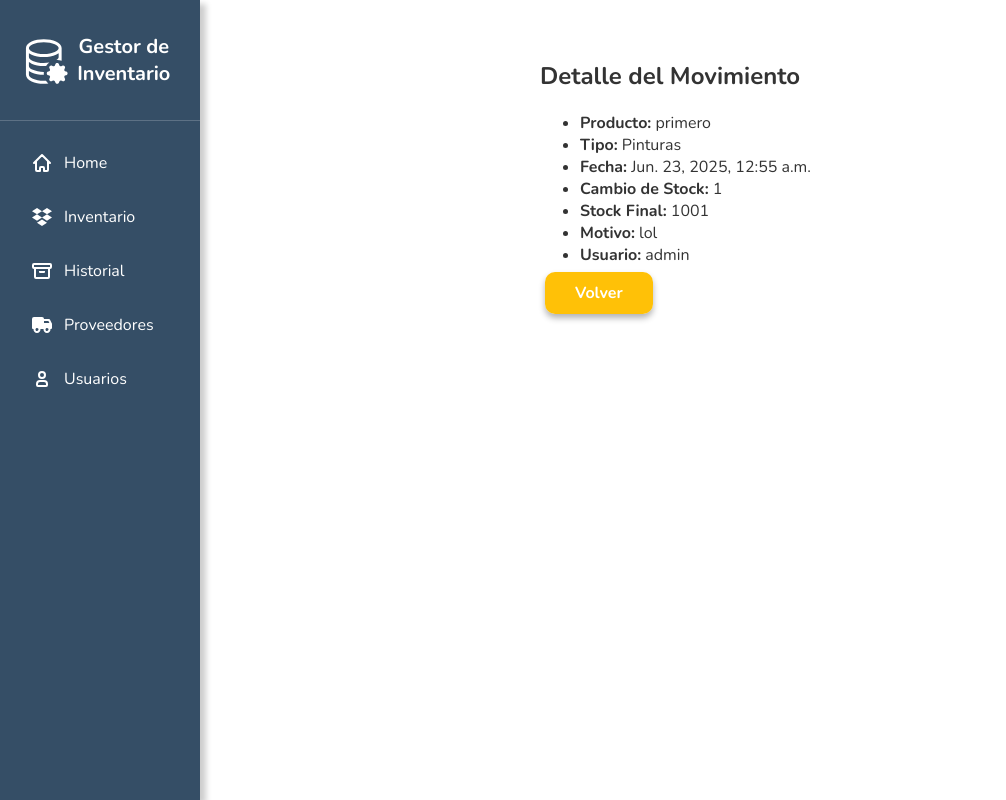
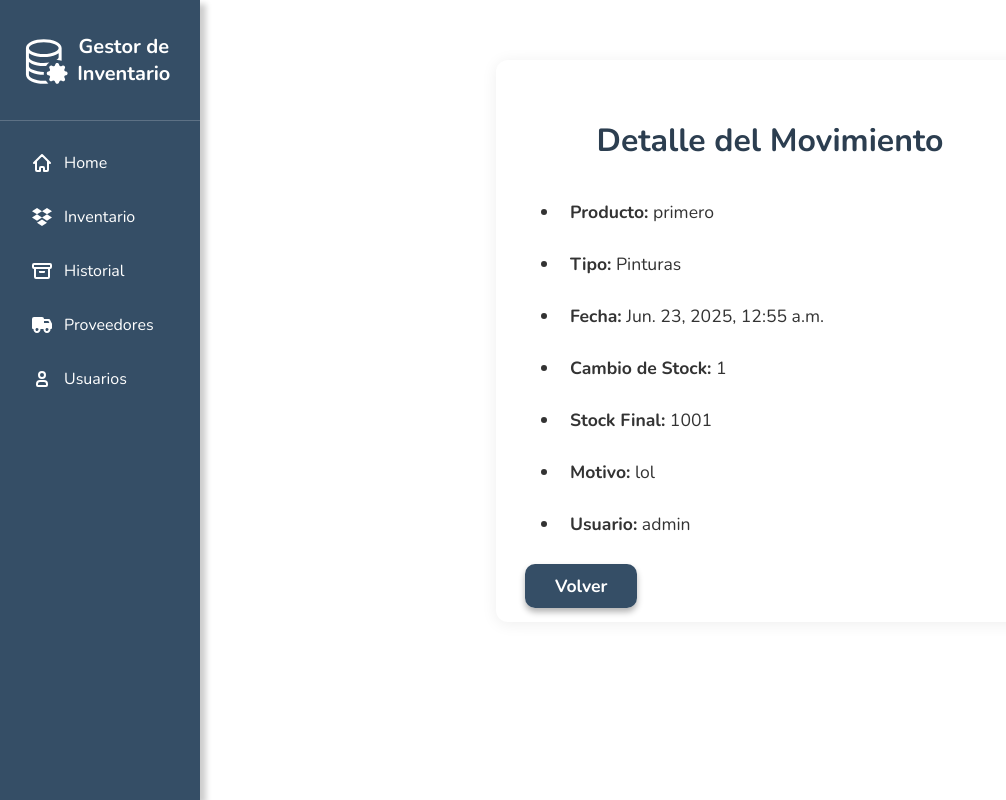
Before and after one commit to lvkhss/GestorInventario, a Django app: a page that uses inventory/templates/inv/detalle_historial.html in a window 1280 px wide. Shown: the whole page, without its empty margins (0-1006 px from the left). Run offline with Django 3.2, Linux system fonts and the light colour scheme; data comes from the database, SQL or seed files in the repository; both versions use the stored data as it was after the commit; tables that the repository leaves empty hold one stand-in row (values such as "Sample post").

Commit message:
bug fixes

```diff
--- a/inventory/models.py
+++ b/inventory/models.py
@@ -2,11 +2,7 @@ from django.db import models, connection
 from django.utils.timezone import now
 from django.contrib.auth.models import User
 
-TIPOS_PRODUCTO = (
-    ('Sellantes', 'Sellante'),
-    ('Herramientas', 'Herramienta'),
-    ('Pinturas', 'Pintura'),
-)
+
 
 class Suppliers(models.Model):
     empresa = models.CharField(max_length=100)
@@ -20,7 +16,7 @@ class Suppliers(models.Model):
 
 class Producto(models.Model):
     name = models.CharField(max_length=200, default='Sin nombre')
-    type = models.CharField(max_length=200, blank=False, choices=TIPOS_PRODUCTO)
+    type = models.CharField(max_length=200, blank=False)
     price = models.IntegerField()
     stock = models.IntegerField(default=0)
     codigo_barras = models.CharField(max_length=50, null=True, blank=True)
--- a/inventory/static/css/style.css
+++ b/inventory/static/css/style.css
@@ -313,3 +313,39 @@ form + p {
 
 
 /* EXCEL */
+
+.detalle-mov-container {
+  max-width: 500px;
+  margin: 40px auto;
+  background: #fff;
+  border-radius: 12px;
+  box-shadow: 0 2px 16px rgba(0,0,0,0.07);
+  padding: 32px 24px 24px 24px;
+}
+
+.detalle-mov-container h2 {
+  font-size: 2rem;
+  margin-bottom: 1.5rem;
+  color: #2c3e50;
+  text-align: center;
+}
+
+.detalle-mov-container .list-group {
+  margin-bottom: 1.5rem;
+}
+
+.detalle-mov-container .list-group-item {
+  font-size: 1.1rem;
+  border: none;
+  padding: 14px 10px;
+}
+
+.detalle-mov-container .list-group-item:last-child {
+  border-bottom: none;
+}
+
+.detalle-mov-container .btn {
+  background-color: #354e66;
+  width: 100%;
+  font-size: 1.1rem;
+}
--- a/inventory/templates/inv/detalle_historial.html
+++ b/inventory/templates/inv/detalle_historial.html
@@ -1,7 +1,7 @@
 {% extends 'inv/base.html' %}
 
 {% block body %}
-<div class="container mt-4">
+<div class="container mt-4 detalle-mov-container">
   <h2>Detalle del Movimiento</h2>
   <ul class="list-group">
     <li class="list-group-item"><strong>Producto:</strong> {{ movimiento.nombre_producto }}</li>
--- a/inventory/templates/inv/index.html
+++ b/inventory/templates/inv/index.html
@@ -19,7 +19,7 @@
         <tr>
           <td>{{ entry.item.name }}</td>
           <td>{{ entry.category }}</td>
-          <td>{{ entry.item.price }} $</td>
+          <td>$ {{ entry.item.price }}</td>
           <td>{{ entry.item.date_added }}</td>
           <td>{{ entry.item.stock }}</td>
         </tr>
@@ -49,7 +49,7 @@
         <tr>
           <td>{{ entry.item.name }}</td>
           <td>{{ entry.category }}</td>
-          <td>{{ entry.item.price }} $</td>
+          <td>$ {{ entry.item.price }}</td>
           <td>{{ entry.item.date_added }}</td>
           <td>{{ entry.item.stock }}</td>
         </tr>
--- a/inventory/templates/inv/tabla_historial.html
+++ b/inventory/templates/inv/tabla_historial.html
@@ -19,7 +19,7 @@
         <td>{% if mov.cambio_stock > 0 %}+{% endif %}{{ mov.cambio_stock }}</td>
         <td>{{ mov.stock_final }}</td>
         <td>{{ mov.motivo }}</td>
-        <td style="padding-right:30px;">
+        <td style="padding-right:20px;">
   <a href="{% url 'detalle_historial' mov.pk %}" class="btn btn-sm btn-primary">Detalles</a>
 </td>
 
--- a/inventory/templates/inv/tabla_productos.html
+++ b/inventory/templates/inv/tabla_productos.html
@@ -14,7 +14,7 @@
       <tr>
         <td>{{ entry.item.codigo_barras }}</td>
         <td>{{ entry.item.name }}</td>
-        <td>{{ entry.item.price }} $</td>
+        <td>$ {{ entry.item.price }}</td>
         <td>{{ entry.item.stock }}</td>
         <td>
           {% if entry.category == "Sellantes" %}
--- a/inventory/views.py
+++ b/inventory/views.py
@@ -153,10 +153,10 @@ def index(request):
         {"item": pintura, "category": "Pinturas"} for pintura in pinturas
     ]
 
-    # Last 10 added products (by date_added descending)
+    # Last 10 added products (by id descending)
     latest_items = sorted(
         all_items,
-        key=lambda x: getattr(x["item"], "date_added", None) or 0,
+        key=lambda x: getattr(x["item"], "id", None) or 0,
         reverse=True
     )[:10]
 
```
Also changed, not shown: inventory/templates/inv/edit_item.html (+22 -19 lines), db.sqlite3, inventory/migrations/0010_alter_herramientas_type_and_more.py (added), inventory/migrations/0011_alter_herramientas_type_and_more.py (added).
